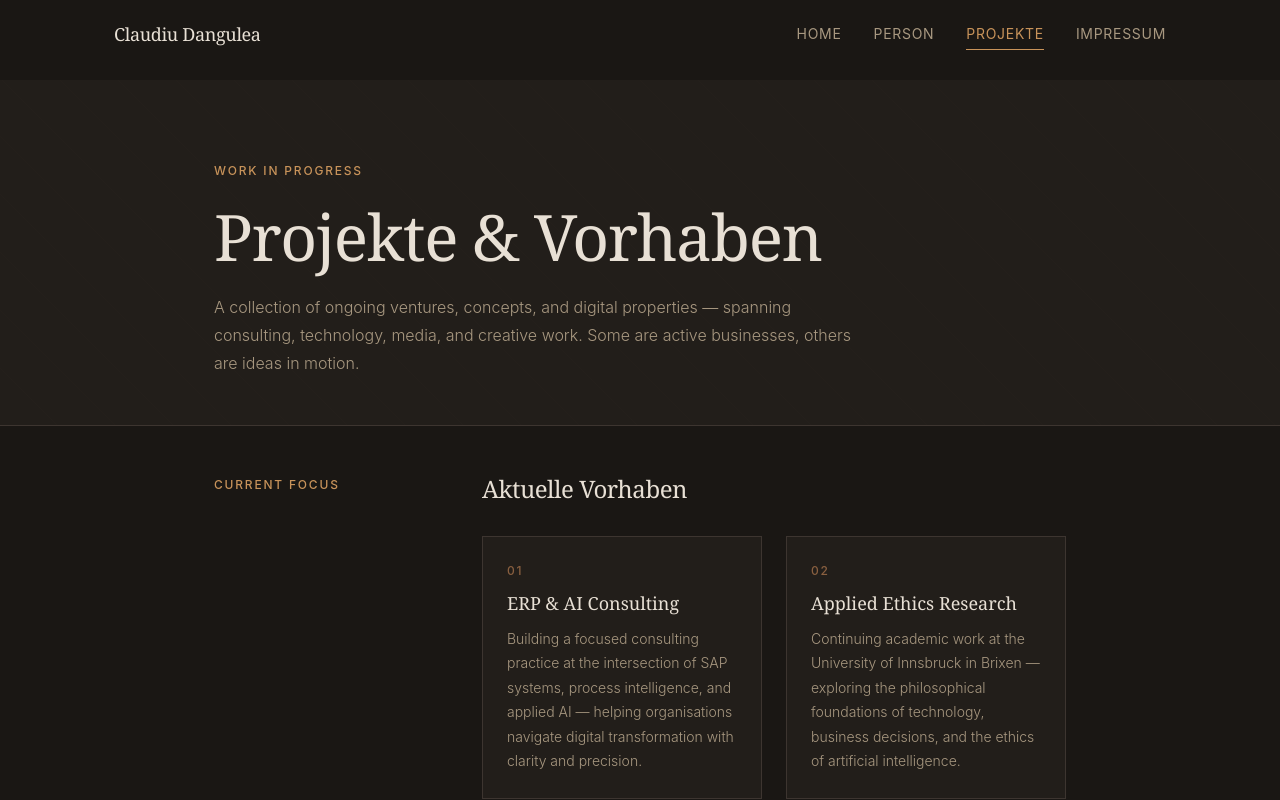
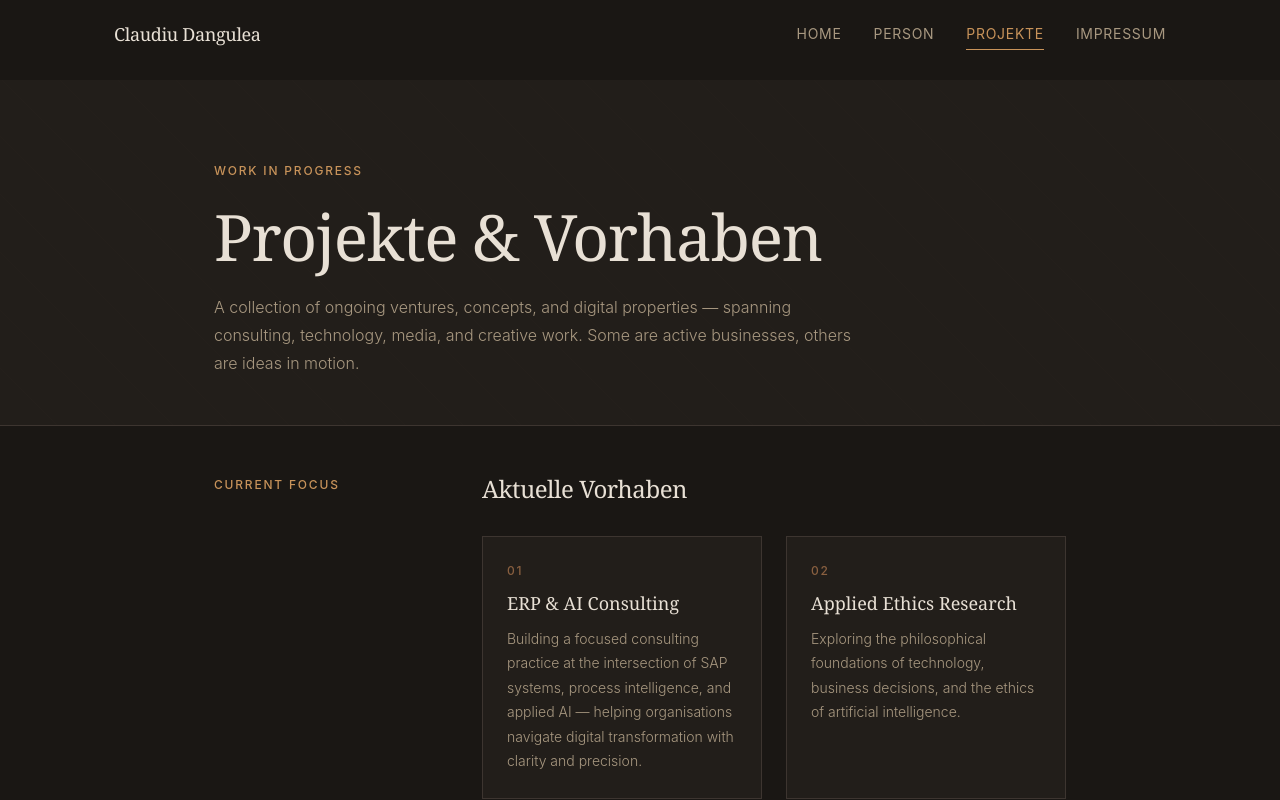
Before and after one commit to intiequals1/dangulea-website, a React (Vite) app: page /projekte in a window 1280 px wide. Shown: the top 800 px of the page. Built offline with nearby package versions, Linux system fonts and the light colour scheme; a web font is replaced by a local one.

Commit message:
Modify project description for Applied Ethics Research
Updated the description of the Applied Ethics Research project.

```diff
--- a/src/pages/Projekte.tsx
+++ b/src/pages/Projekte.tsx
@@ -119,8 +119,7 @@ export default function Projekte() {
                 <div className="focus-card__number">02</div>
                 <h3 className="focus-card__title">Applied Ethics Research</h3>
                 <p className="focus-card__desc">
-                  Continuing academic work at the University of Innsbruck in Brixen —
-                  exploring the philosophical foundations of technology, business decisions,
+                  Exploring the philosophical foundations of technology, business decisions,
                   and the ethics of artificial intelligence.
                 </p>
               </div>
```
